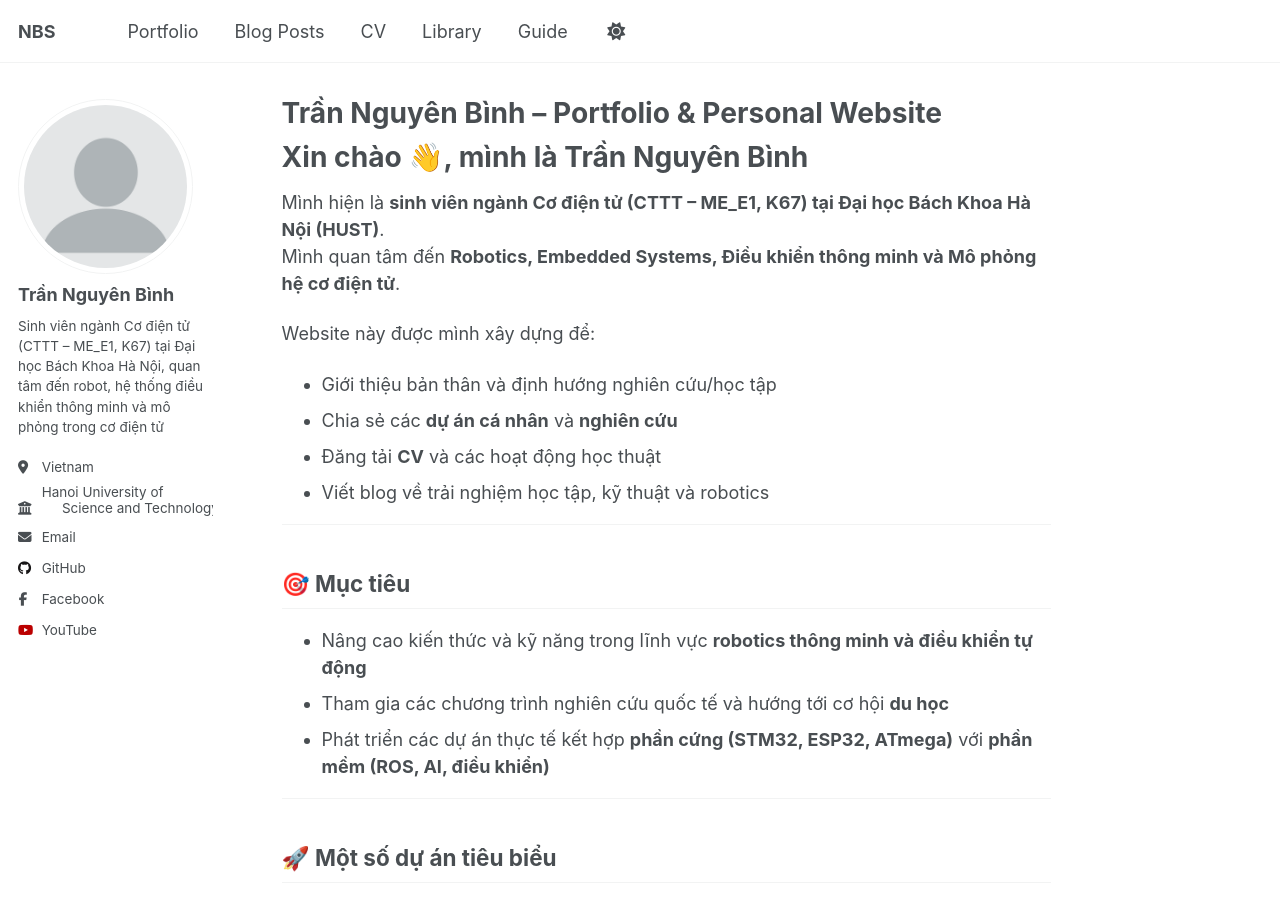
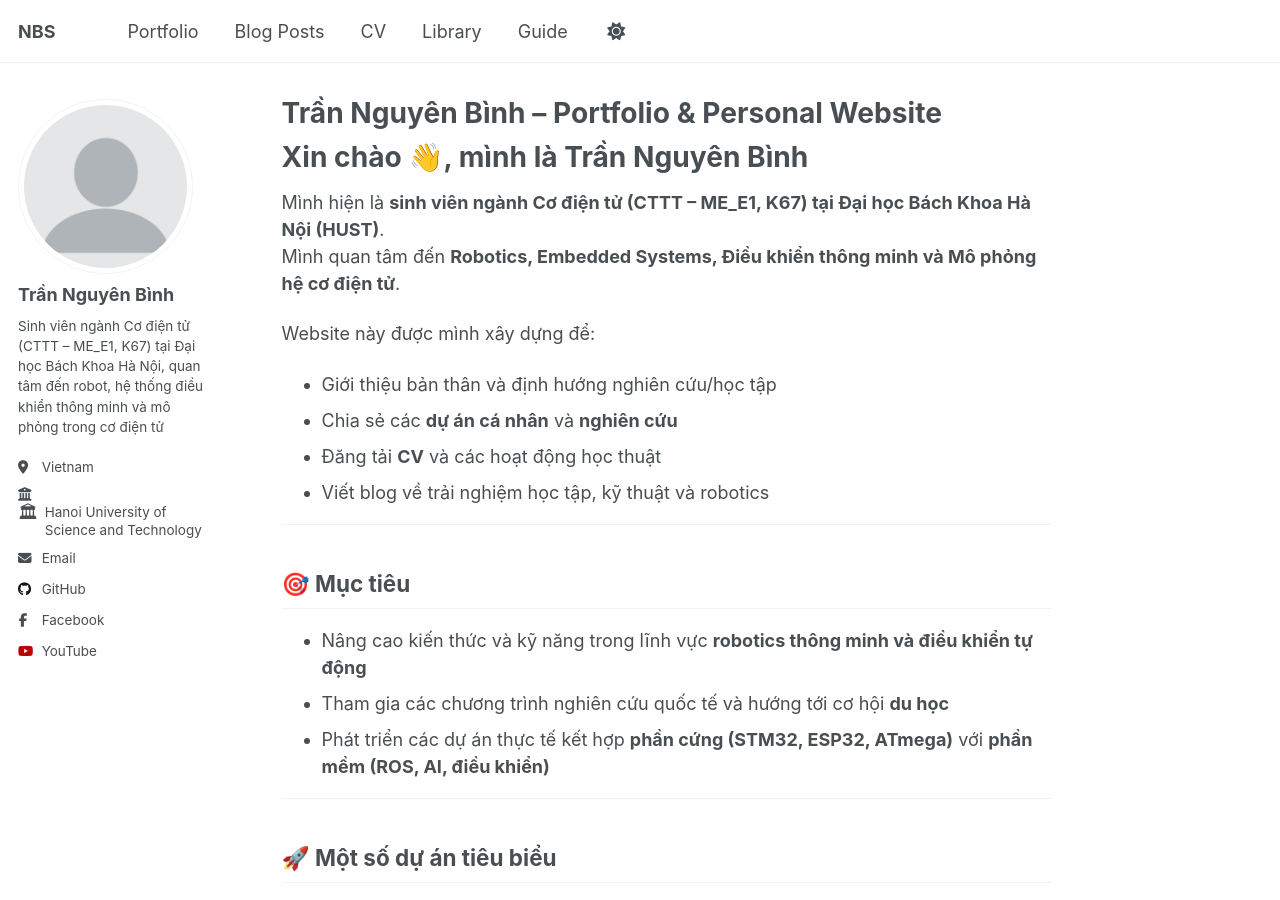
Before and after one commit to nguyenbinh-shark/nguyenbinh-shark.github.io, a Jekyll site: the page built from _pages/about.md, in a window 1280 px wide and 900 px high. Built offline with Jekyll 4.4.1, drawn with Linux system fonts in a browser that asks for light colours; a script that is not in the unit is left out.

Commit message:
Update _config.yml

```diff
--- a/_config.yml
+++ b/_config.yml
@@ -26,11 +26,14 @@ author:
   pronouns         : #"He/His"
   bio              : "Sinh viên ngành Cơ điện tử (CTTT – ME_E1, K67) tại Đại học Bách Khoa Hà Nội, quan tâm đến robot, hệ thống điều khiển thông minh và mô phỏng trong cơ điện tử"
   location         : "Vietnam"
-  employer         : >
-              <span style="display: inline-block; line-height: 1.2;">
-                <span style="display: inline;">Hanoi University of</span><br>
-                <span style="padding-left: 1.5em;">Science and Technology</span>
-              </span>
+  employer: >
+        <div style="display: flex; align-items: flex-start; gap: 0.5em;">
+          <span style="font-size: 1.3em; line-height: 1;">🏛</span>
+          <div style="display: flex; flex-direction: column; line-height: 1.3;">
+            <span>Hanoi University of</span>
+            <span>Science and Technology</span>
+          </div>
+        </div>
   uri              : #URL
   email            : "trannguyenbinh.shark@gmail.com"
 
```
